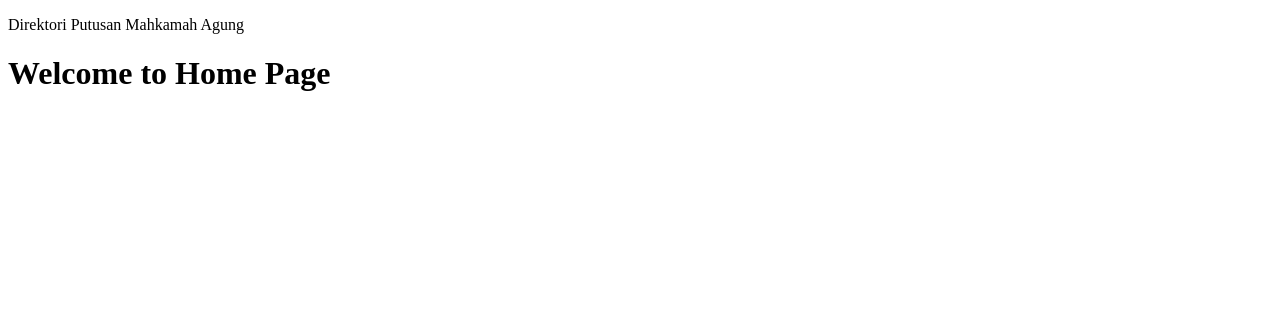
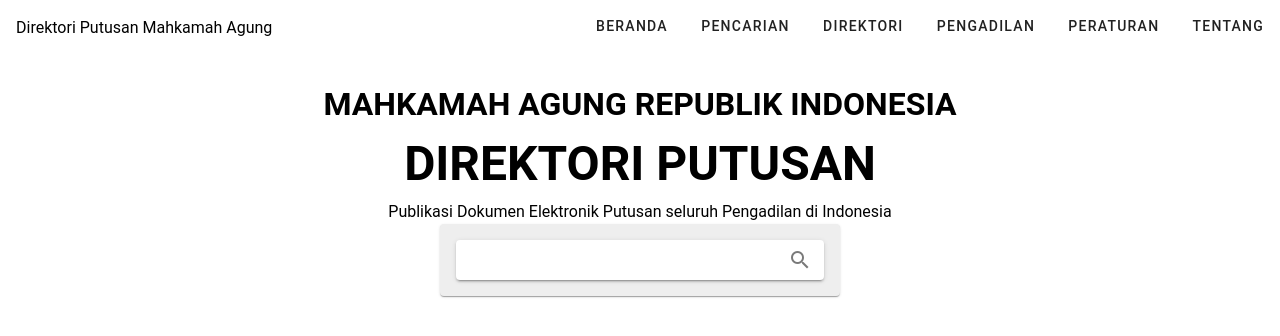
Before and after one commit to azkass/imk, a Vue app: page / in a window 1280 px wide. Shown: the top 336 px of the page. Built offline with nearby package versions, Linux system fonts and the light colour scheme.

Commit message:
create navbar

```diff
--- a/package.json
+++ b/package.json
@@ -8,13 +8,17 @@
     "lint": "vue-cli-service lint"
   },
   "dependencies": {
+    "@mdi/js": "^7.4.47",
     "core-js": "^3.8.3",
+    "material-design-icons-iconfont": "^6.7.0",
     "vue": "^3.2.13",
-    "vue-router": "^4.3.2"
+    "vue-router": "^4.3.2",
+    "vuetify": "^3.6.6"
   },
   "devDependencies": {
     "@babel/core": "^7.12.16",
     "@babel/eslint-parser": "^7.12.16",
+    "@mdi/font": "^7.4.47",
     "@vue/cli-plugin-babel": "~5.0.0",
     "@vue/cli-plugin-eslint": "~5.0.0",
     "@vue/cli-service": "~5.0.0",
--- a/src/components/NavBar.vue
+++ b/src/components/NavBar.vue
@@ -1,5 +1,26 @@
 <template>
-    <p>Direktori Putusan Mahkamah Agung</p>
+    <v-sheet class="d-flex mb-6">
+        <!-- <v-img src="../assets/logo.png" max-height="50" class="ma-2 pa-2 me-auto"></v-img> -->
+        <a href="" class="ma-2 pa-2 me-auto"> Direktori Putusan Mahkamah Agung</a>
+        <v-btn class="ma-2 pa-2" variant="text">
+            Beranda
+        </v-btn>
+        <v-btn class="ma-2 pa-2" variant="text">
+            Pencarian
+        </v-btn>
+        <v-btn class="ma-2 pa-2" variant="text">
+            Direktori
+        </v-btn>
+        <v-btn class="ma-2 pa-2" variant="text">
+            Pengadilan
+        </v-btn>
+        <v-btn class="ma-2 pa-2" variant="text">
+            Peraturan
+        </v-btn>
+        <v-btn class="ma-2 pa-2" variant="text">
+            Tentang
+        </v-btn>
+    </v-sheet>
 </template>
 
 <script>
@@ -7,3 +28,12 @@
         name: 'NavBar'
     }
 </script>
+<style>
+template {
+    margin-bottom: 0px;
+}
+a {
+    text-decoration: none;
+    color: black;
+}
+</style>
--- a/src/main.js
+++ b/src/main.js
@@ -1,7 +1,26 @@
 import { createApp } from 'vue'
 import App from './App.vue'
 import router from './router';
+// Vuetify
+import 'vuetify/styles'
+import { createVuetify } from 'vuetify'
+import * as components from 'vuetify/components'
+import * as directives from 'vuetify/directives'
+import 'material-design-icons-iconfont/dist/material-design-icons.css'
+import '@mdi/font/css/materialdesignicons.css'
+import {mdi} from "vuetify/iconsets/mdi";
 
+const vuetify = createVuetify({
+    components,
+    directives,
+    icons: {
+        defaultSet: 'mdi',
+        sets: {
+            mdi
+        }
+    },
+    })
 const app = createApp(App)
     app.use(router)
     app.mount('#app')
+    app.use(vuetify)
--- a/src/views/HomePage.vue
+++ b/src/views/HomePage.vue
@@ -2,7 +2,29 @@
     <title>Direktori Putusan</title>
     <div>
         <NavBar />
-        <h1>Welcome to Home Page</h1>
+        <div class="text-center">
+            <h3>MAHKAMAH AGUNG REPUBLIK INDONESIA</h3>
+            <h1>DIREKTORI PUTUSAN</h1>
+            <p>Publikasi Dokumen Elektronik Putusan seluruh Pengadilan di Indonesia</p>
+        </div>
+        <v-card
+            class="mx-auto"
+            color="surface-light"
+            max-width="400"
+            >
+            <v-card-text>
+            <v-text-field
+                :loading="loading"
+                append-inner-icon="mdi-magnify"
+                density="compact"
+                label="Search templates"
+                variant="solo"
+                hide-details
+                single-line
+                @click:append-inner="onClick"
+            ></v-text-field>
+            </v-card-text>
+        </v-card>
     </div>
 </template>
 
@@ -12,6 +34,34 @@
     name: 'HomePage',
     components: {
         NavBar
-    }
+    },
+    data: () => ({
+        loaded: false,
+        loading: false,
+    }),
+
+        methods: {
+        onClick() {
+            this.loading = true
+
+            setTimeout(() => {
+            this.loading = false
+            this.loaded = true
+            }, 2000)
+        },
+    },
     }
 </script>
+
+<style>
+    .text-center {
+        text-align: center;
+
+    }
+    h1 {
+        font-size: 3em;
+    }
+    h3 {
+        font-size: 2em;
+    }
+</style>
```
Also changed, not shown: 1 other file (tests, documents, lock files or other folders).
